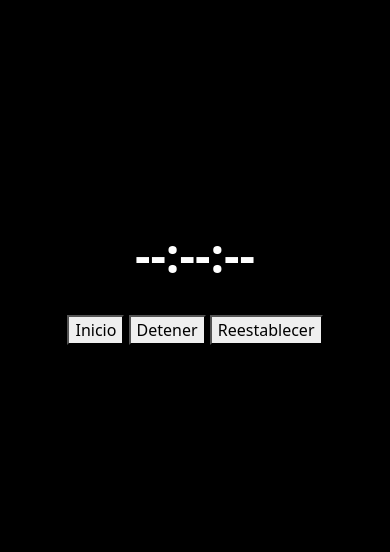
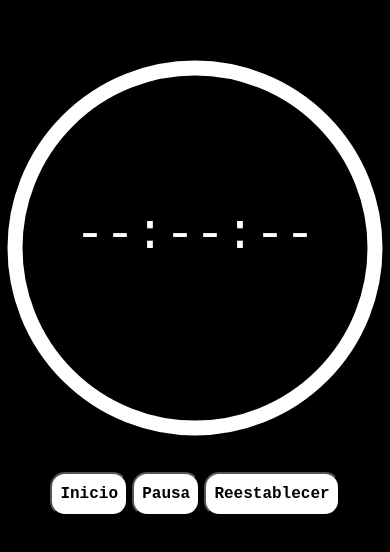
Before and after one commit to JoseAntonioZarcoRomero/JoseZarcoSemanas2-5, a plain HTML site: page Semana5/temporizador/index.html in a window 390 px wide. Shown: the part 140-692 px from the top of the page. Drawn offline with nearby package versions, Linux system fonts and the light colour scheme.

Commit message:
Agrege canvas

```diff
--- a/Semana5/temporizador/dynamics/JS/index.js
+++ b/Semana5/temporizador/dynamics/JS/index.js
@@ -1,4 +1,4 @@
-let temporizador,unaVez=true;
+let temporizador, unaVez=true, textcanvas= "--:--:--",tiempocanva,tiempoTotal=1;
 const sonido = new Audio("./statics/media/audio/tiempo.mp3");
 //Contador temporizador
 const contTemporizador = document.getElementById("temporizador");
@@ -10,19 +10,64 @@ const segundos = document.getElementById("segundos");
 const aceptar = document.getElementById("aceptar");
 const btn = document.getElementById("btn");
 
+/*Canvas
+-------------------------------------------------------------*/
+const canvas = document.getElementById("mi-canvas");
+const ctx = canvas.getContext("2d");
+actualizaCirculo();
+
+function actualizaCirculo(){
+    //"borro" canvas pasado
+    ctx.fillStyle = 'black';
+    ctx.fillRect(0,0,canvas.width,canvas.height);
+
+    ctx.lineWidth = 15;
+
+    //dibujo círculo
+    ctx.beginPath();
+    ctx.arc(canvas.width/2, canvas.height/2, 180, 0, Math.PI*2);
+    ctx.strokeStyle = 'white';
+    ctx.stroke();
+    ctx.closePath();
+
+    //tiempo
+    if(tiempoTotal>0){
+        let ang = (360*tiempoTotal)/tiempocanva;
+        anguloTranscurrido = ((ang-90)*Math.PI/180);
+        ctx.beginPath();
+        ctx.arc(canvas.width/2, canvas.height/2, 180, ((0-90)*Math.PI/180), anguloTranscurrido);
+        ctx.strokeStyle = 'green';
+        ctx.stroke();
+        ctx.closePath();
+    } else if(tiempoTotal<=0){
+        ctx.beginPath();
+        ctx.arc(canvas.width/2, canvas.height/2, 180, 0, Math.PI*2);
+        ctx.strokeStyle = 'red';
+        ctx.stroke();
+        ctx.closePath();
+    }
+
+    //pongo texto
+    ctx.fillStyle = 'white';
+    ctx.textAlign = "center";
+    ctx.font = "50px monospace";
+    ctx.fillText(textcanvas,canvas.width/2, canvas.height/2);
+}
+
 /*Eventos
 ----------------------------------------------------------------------------------*/
 aceptar.addEventListener("click",()=>{
     checkValores();
     muestraTimer();
+    tiempocanva = calcTiempoTotal();
 });
 btn.addEventListener("click",(boton)=>{
     const btnClickeado = boton.target;
+    tiempoTotal = calcTiempoTotal();
     if(btnClickeado.id == "inicio"){
         if(unaVez==true){
             unaVez=false;
             checkValores();
-            let tiempoTotal = calcTiempoTotal();
             if(tiempoTotal > 0){
                 temporizador = setInterval(()=>{
                     if(tiempoTotal < 0){
@@ -30,16 +75,16 @@ btn.addEventListener("click",(boton)=>{
                         sonido.play();
                         clearInterval(temporizador);
                         unaVez=true;
-                        tiempoTotal=0;
+                        tiempoTotal=1;
                         horas.value=0;
                         minutos.value=0;
                         segundos.value=0;
                     } else {
                         muestraTimer();
-                        console.log(tiempoTotal);
-                        console.log(horas.value);
-                        console.log(minutos.value);
-                        console.log(segundos.value);
+                        // console.log(tiempoTotal);
+                        // console.log(horas.value);
+                        // console.log(minutos.value);
+                        // console.log(segundos.value);
                         segundos.value--;
                         tiempoTotal-=1000;
                         if(segundos.value < 0 && minutos.value > 0){
@@ -58,16 +103,21 @@ btn.addEventListener("click",(boton)=>{
                 },1000);
             }
         }
-    } else if(btnClickeado.id == "detener"){
-        ;
+    } else if(btnClickeado.id == "pausa"){
+        if(tiempoTotal > 0){
+            clearInterval(temporizador);
+            unaVez=true;
+        }
     } else if(btnClickeado.id == "restablecer"){
         clearInterval(temporizador);
         unaVez=true;
-        tiempoTotal=0;
+        tiempoTotal=1;
         horas.value=0;
         minutos.value=0;
         segundos.value=0;
         contTemporizador.innerHTML = "--:--:--";
+        textcanvas = "--:--:--";
+        actualizaCirculo();
     }
 });
 
@@ -112,4 +162,6 @@ function muestraTimer(){
         txtHoras = horas.value;
     }
     contTemporizador.innerHTML = txtHoras+":"+txtMinutos+":"+txtSegundos;
+    textcanvas = txtHoras+":"+txtMinutos+":"+txtSegundos;
+    actualizaCirculo();
 }
--- a/Semana5/temporizador/index.html
+++ b/Semana5/temporizador/index.html
@@ -7,12 +7,14 @@
         <title>Temporizador</title>
         <link rel="stylesheet" href="./libs/bootstrap-5.2.0-beta1-dist/css/bootstrap.css">
         <link rel="stylesheet" href="./statics/styles/styles.css">
+        <link rel="shortcut icon" href="./statics/img/timer.png" type="image/x-icon">
     </head>
     <body>
         <div class="reloj">
-            <div class="centro">
-                <span data-bs-toggle="modal" data-bs-target="#exampleModal" name="temporizador" id="temporizador">--:--:--</span>
-            </div>
+            <canvas id="mi-canvas" width="400" height="400" data-bs-toggle="modal" data-bs-target="#exampleModal" >
+                <p>Aquí va un canvas</p>
+                <span name="temporizador" id="temporizador">--:--:--</span>
+            </canvas>
         </div>
         <!-- Button trigger modal -->
         <!-- <button type="button" class="btn btn-primary" data-bs-toggle="modal" data-bs-target="#exampleModal">
@@ -45,9 +47,9 @@
         <br>
 
         <div id="btn">
-            <button id="inicio">Inicio</button>
-            <button id="detener">Detener</button>
-            <button id="restablecer">Reestablecer</button>
+            <button class="boton" id="inicio">Inicio</button>
+            <button class="boton" id="pausa">Pausa</button>
+            <button class="boton" id="restablecer">Reestablecer</button>
         </div>
 
         <!-- Scripts JAVA -->
--- a/Semana5/temporizador/statics/styles/styles.css
+++ b/Semana5/temporizador/statics/styles/styles.css
@@ -13,3 +13,20 @@ body{
     font-size: 3em;
     font-weight: bolder;
 }
+#mi-canvas{
+    /* border: 2px solid white; */
+    cursor: pointer;
+}
+.boton{
+    background-color: white;
+    color: black;
+    font-family: monospace;
+    font-size: 1em;
+    font-weight: bolder;
+    padding: .5em;
+    border-radius: 15px;
+}
+.boton:hover{
+    background-color: green;
+    color: white;
+}
```
Also changed, not shown: Semana5/temporizador/statics/img/timer.png (added).
